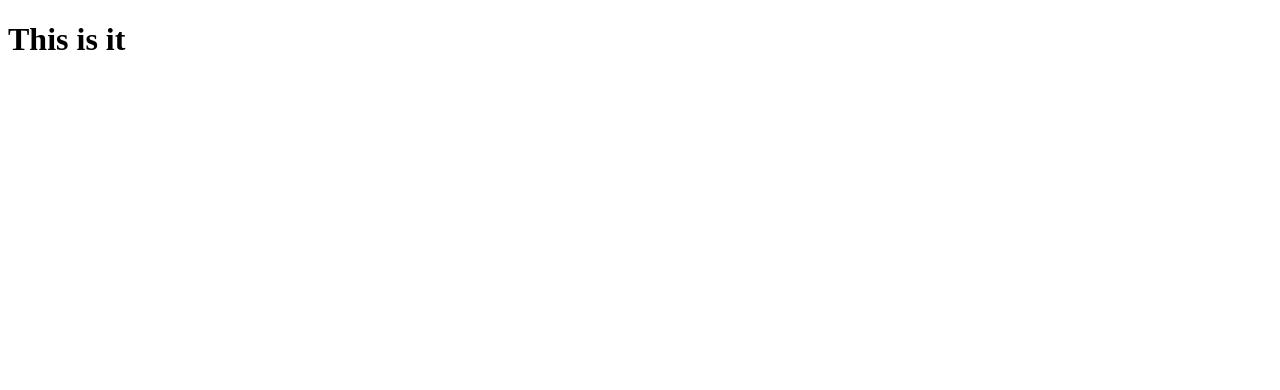
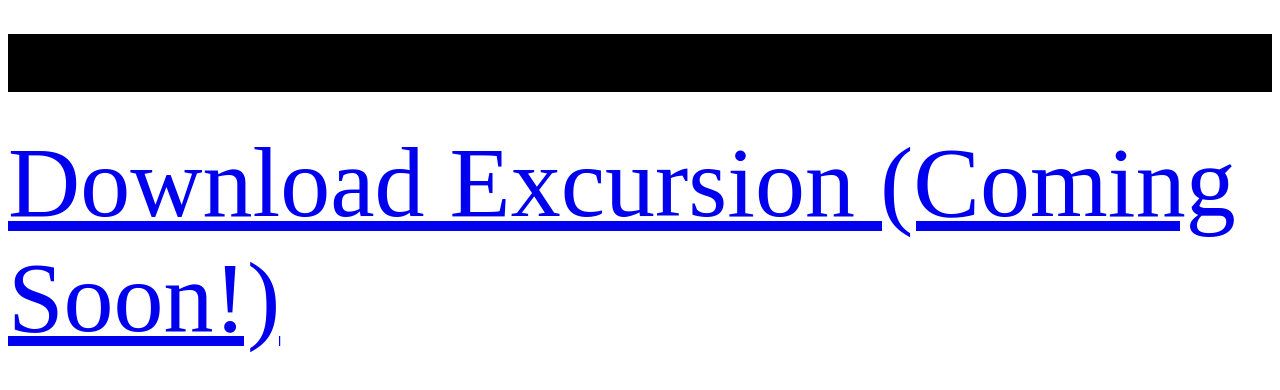
Before and after one commit to AdamGitFun/excursion, a plain HTML site: page index.html in a window 1280 px wide. Drawn offline with Linux system fonts and the light colour scheme; files that its build step writes are made by us from their sources.

Commit message:
linking stylesheet

```diff
--- a/index.html
+++ b/index.html
@@ -2,9 +2,11 @@
 <html>
   <head>
     <meta charset="utf-8">
+    <link href="./resources/css/style.css" type="text/css" rel="stylesheet">
     <title>Excursion</title>
   </head>
   <body>
-    <h1>This is it</h1>
+    <h1>Discover hidden places in the world around you</h1>
+    <a href="https://5dbjft1ovoe1b2snil3n7aqi0i7vb2oj9dummnqgfgp3uiv3hoh0.codecademy.cloud/#">Download Excursion (Coming Soon!)</a>
   </body>
 </html>
--- a/resources/style.css
+++ b/resources/style.css
@@ -0,0 +1,12 @@
+
+* {
+  font-size: 100px;
+}
+
+h1 {
+  font-family: Verdana;
+  font-weight: normal;
+  font-size: 50px;
+  background-color: black;
+  text-align: center;
+}
```
